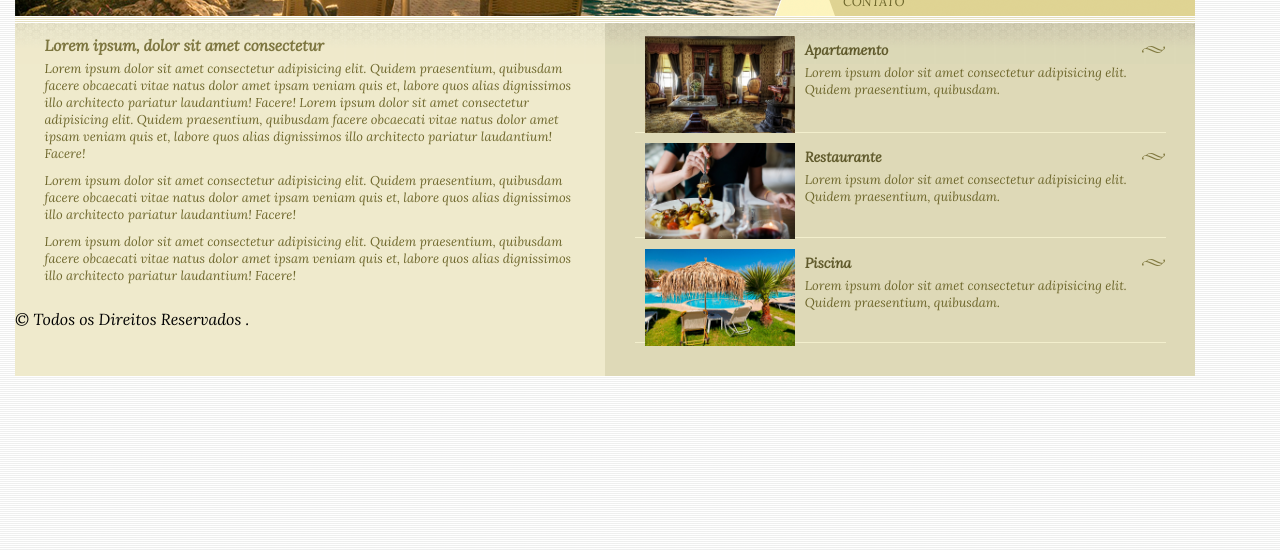
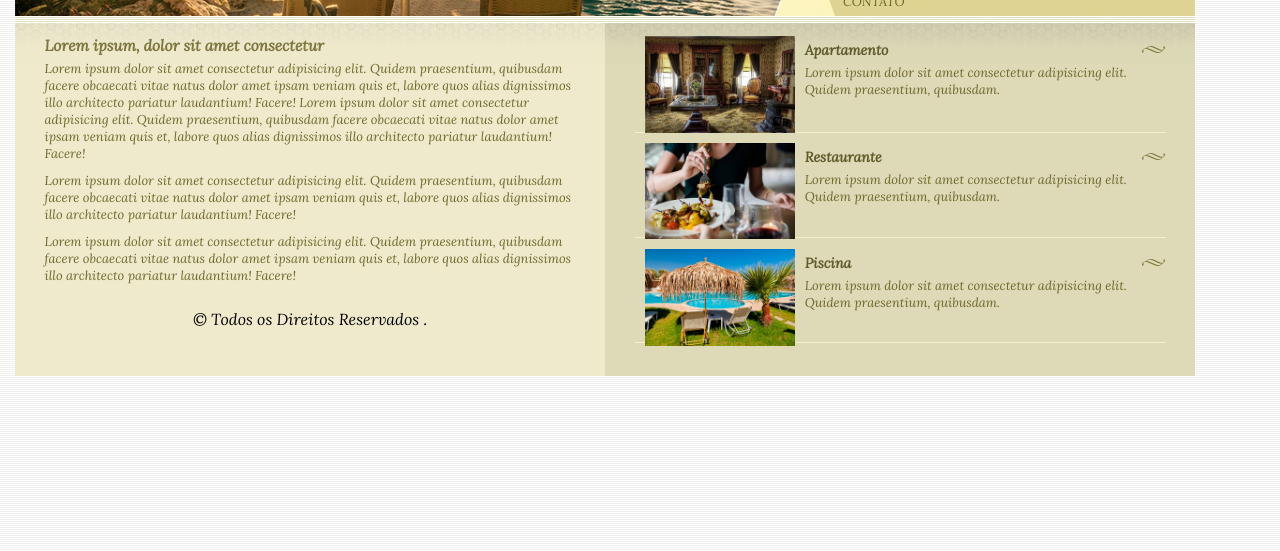
Before and after one commit to EderDSouza/chale-Hotel, a plain HTML site: page index.html in a window 1280 px wide. Shown: the part 249-800 px from the top of the page. Drawn offline with Linux system fonts and the light colour scheme.

Commit message:
ajustando footer

```diff
--- a/style.css
+++ b/style.css
@@ -170,3 +170,9 @@ ul#lista-lateral-imagem > li > a > h3 {
   color: #615b2d;
   font-size: 1.1em;
 }
+
+footer{
+  background: url(../image/bg-rodape.png;) top repeat-x;
+  text-align: center;
+  height: 40px;
+}
```
